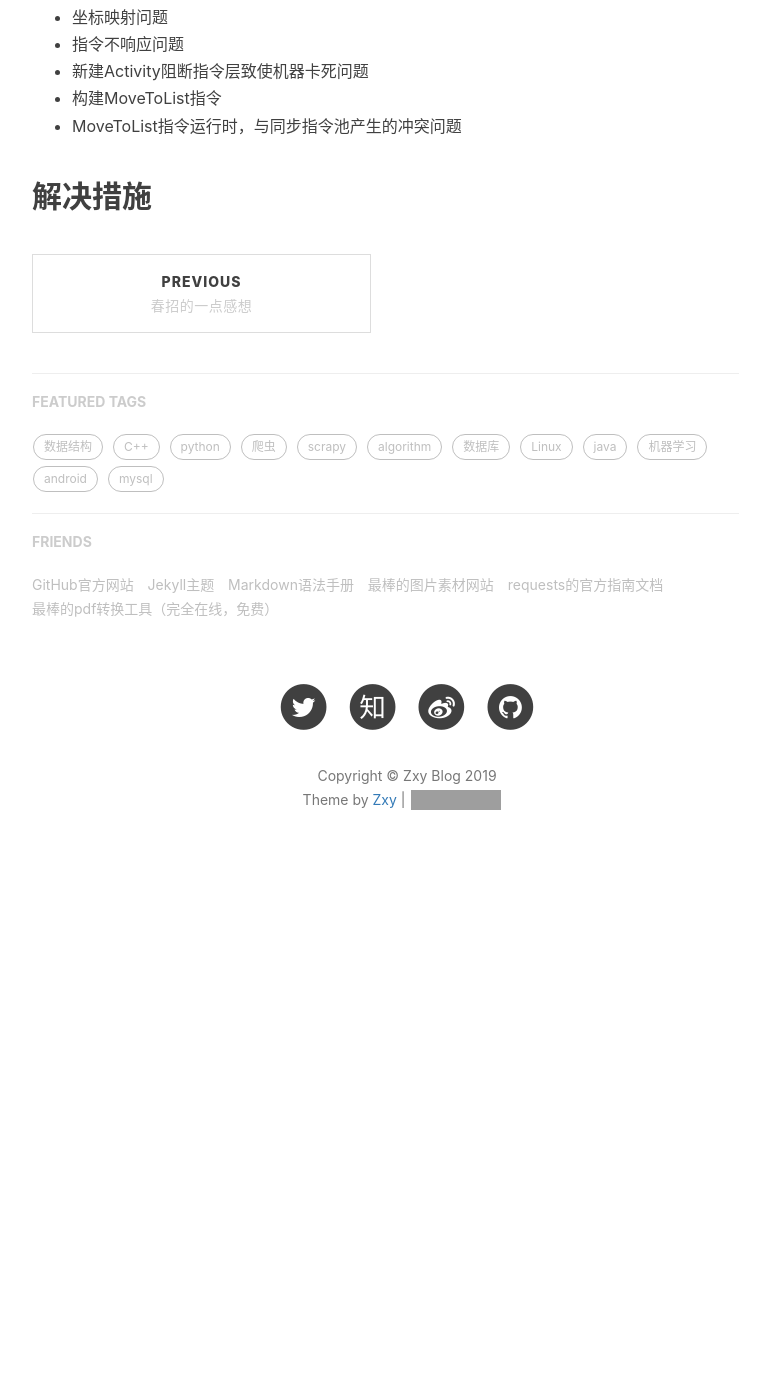
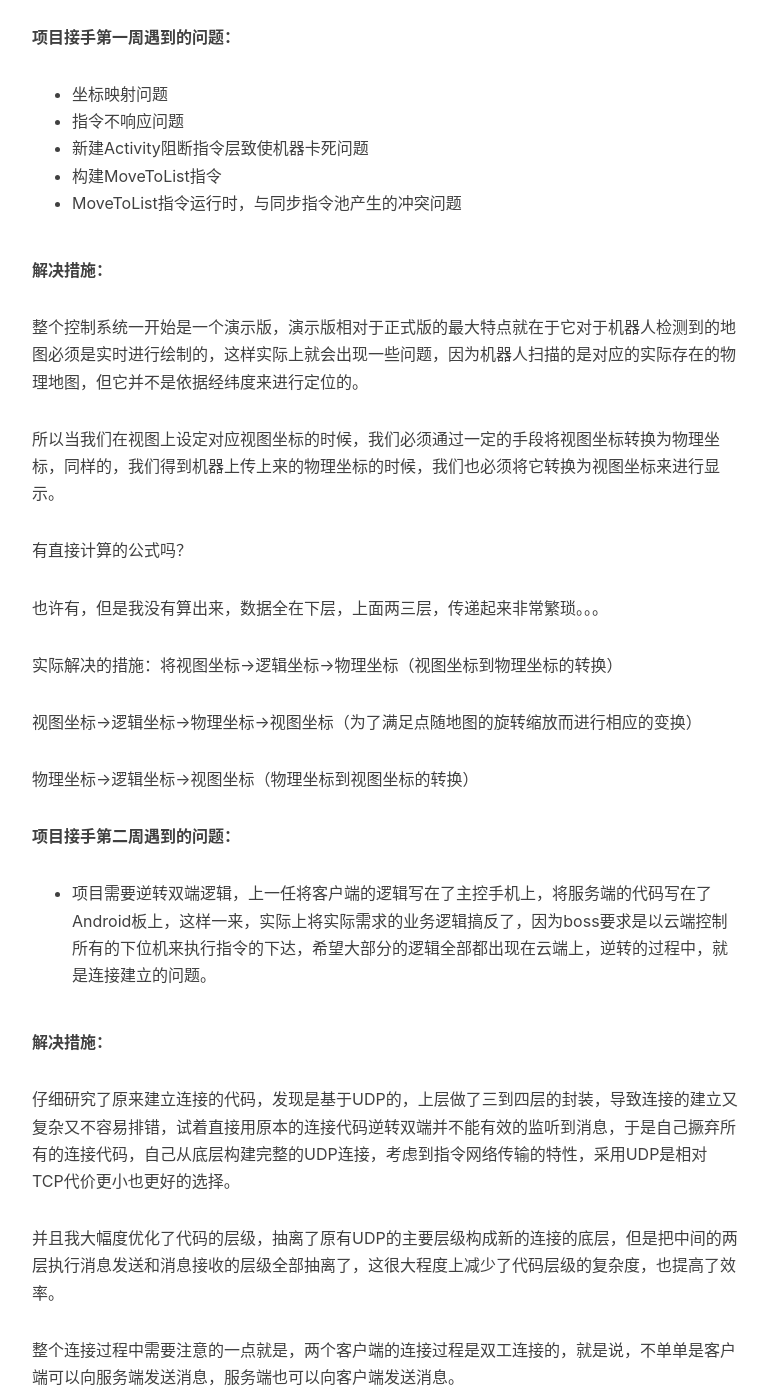
Before and after one commit to HNU-Microsoft-Douzi/HNU-Microsoft-Douzi.github.io, a Jekyll site: the page built from _posts/2019-03-27-众方实践之问题解决(一).markdown, in a window 1280 px wide and 1400 px high, scrolled down 882 px. Shown: the whole window, without its empty margins (233-1003 px from the left). Built offline with Jekyll 4.4.1, drawn with Linux system fonts in a browser that asks for light colours; nearby versions of some CDN libraries; comment, search, counter and statistics services are not loaded; before the commit the page ends 1786 px from its top, so only the background shows below that; some of the changed text lies outside the part shown; grey boxes are pictures that could not be loaded.

Commit message:
Update 2019-03-27-众方实践之问题解决(一).markdown

```diff
--- a/_posts/2019-03-27-众方实践之问题解决(一).markdown
+++ b/_posts/2019-03-27-众方实践之问题解决(一).markdown
@@ -18,10 +18,44 @@ tags:
 
 ## 遇到的问题
 
+**项目接手第一周遇到的问题：**
+
 - 坐标映射问题
 - 指令不响应问题
 - 新建Activity阻断指令层致使机器卡死问题
 - 构建MoveToList指令
 - MoveToList指令运行时，与同步指令池产生的冲突问题
 
-## 解决措施
+**解决措施：**
+
+整个控制系统一开始是一个演示版，演示版相对于正式版的最大特点就在于它对于机器人检测到的地图必须是实时进行绘制的，这样实际上就会出现一些问题，因为机器人扫描的是对应的实际存在的物理地图，但它并不是依据经纬度来进行定位的。
+
+所以当我们在视图上设定对应视图坐标的时候，我们必须通过一定的手段将视图坐标转换为物理坐标，同样的，我们得到机器上传上来的物理坐标的时候，我们也必须将它转换为视图坐标来进行显示。
+
+有直接计算的公式吗？
+
+也许有，但是我没有算出来，数据全在下层，上面两三层，传递起来非常繁琐。。。
+
+实际解决的措施：将视图坐标->逻辑坐标->物理坐标（视图坐标到物理坐标的转换）
+
+视图坐标->逻辑坐标->物理坐标->视图坐标（为了满足点随地图的旋转缩放而进行相应的变换）
+
+物理坐标->逻辑坐标->视图坐标（物理坐标到视图坐标的转换）
+
+
+
+**项目接手第二周遇到的问题：**
+
+- 项目需要逆转双端逻辑，上一任将客户端的逻辑写在了主控手机上，将服务端的代码写在了Android板上，这样一来，实际上将实际需求的业务逻辑搞反了，因为boss要求是以云端控制所有的下位机来执行指令的下达，希望大部分的逻辑全部都出现在云端上，逆转的过程中，就是连接建立的问题。
+
+**解决措施：**
+
+仔细研究了原来建立连接的代码，发现是基于UDP的，上层做了三到四层的封装，导致连接的建立又复杂又不容易排错，试着直接用原本的连接代码逆转双端并不能有效的监听到消息，于是自己撅弃所有的连接代码，自己从底层构建完整的UDP连接，考虑到指令网络传输的特性，采用UDP是相对TCP代价更小也更好的选择。
+
+并且我大幅度优化了代码的层级，抽离了原有UDP的主要层级构成新的连接的底层，但是把中间的两层执行消息发送和消息接收的层级全部抽离了，这很大程度上减少了代码层级的复杂度，也提高了效率。
+
+整个连接过程中需要注意的一点就是，两个客户端的连接过程是双工连接的，就是说，不单单是客户端可以向服务端发送消息，服务端也可以向客户端发送消息。
+
+整个问题的解决时间用了接近4天，不过主要还是因为有很多课，不然时间大概还会缩短很多。
+
+四天的时间对于网络编程的概念理解了很多，恰巧这学期才开的网络课，对socket和UDP编程都有了一定的实战经验。
```
